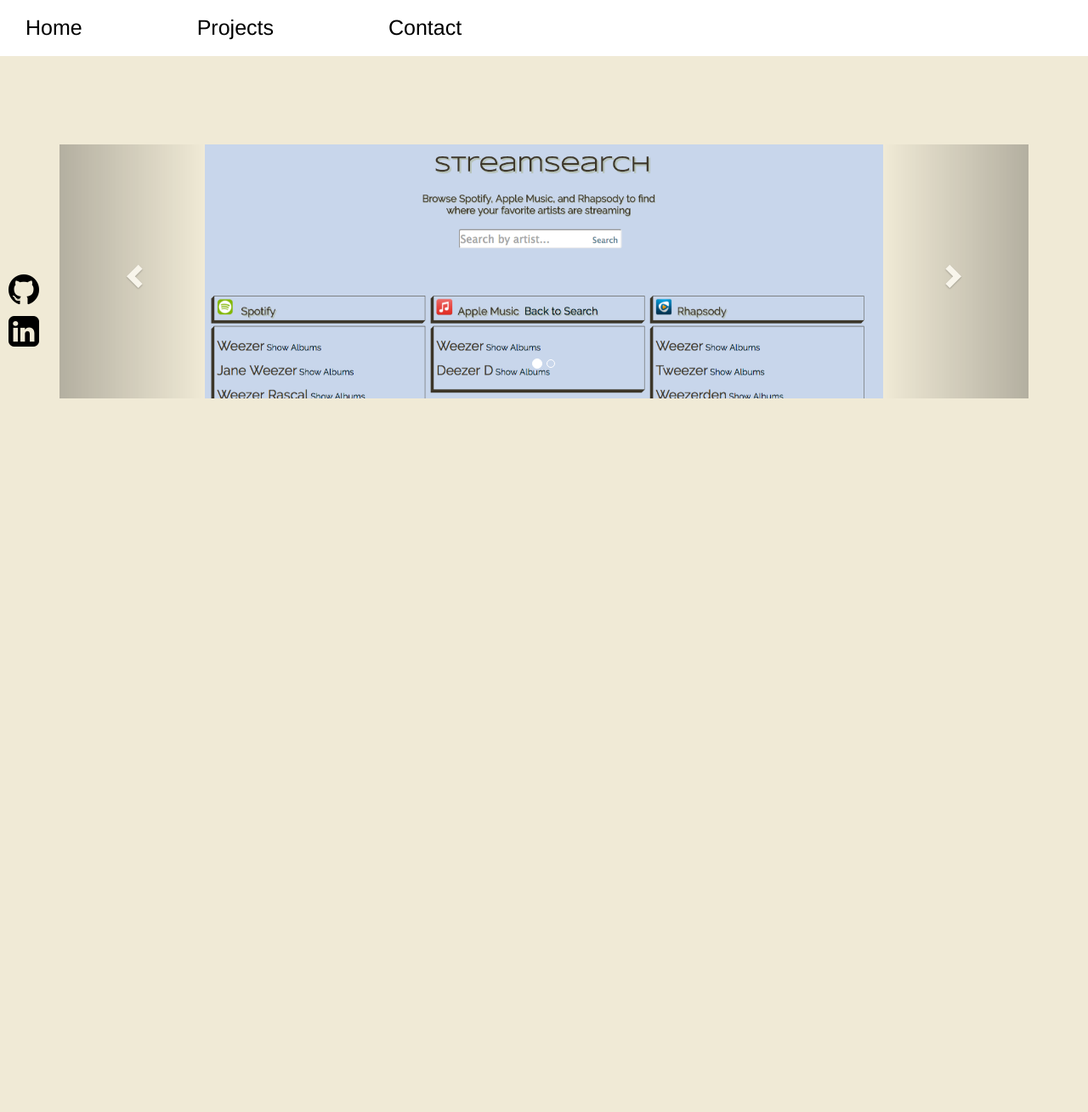
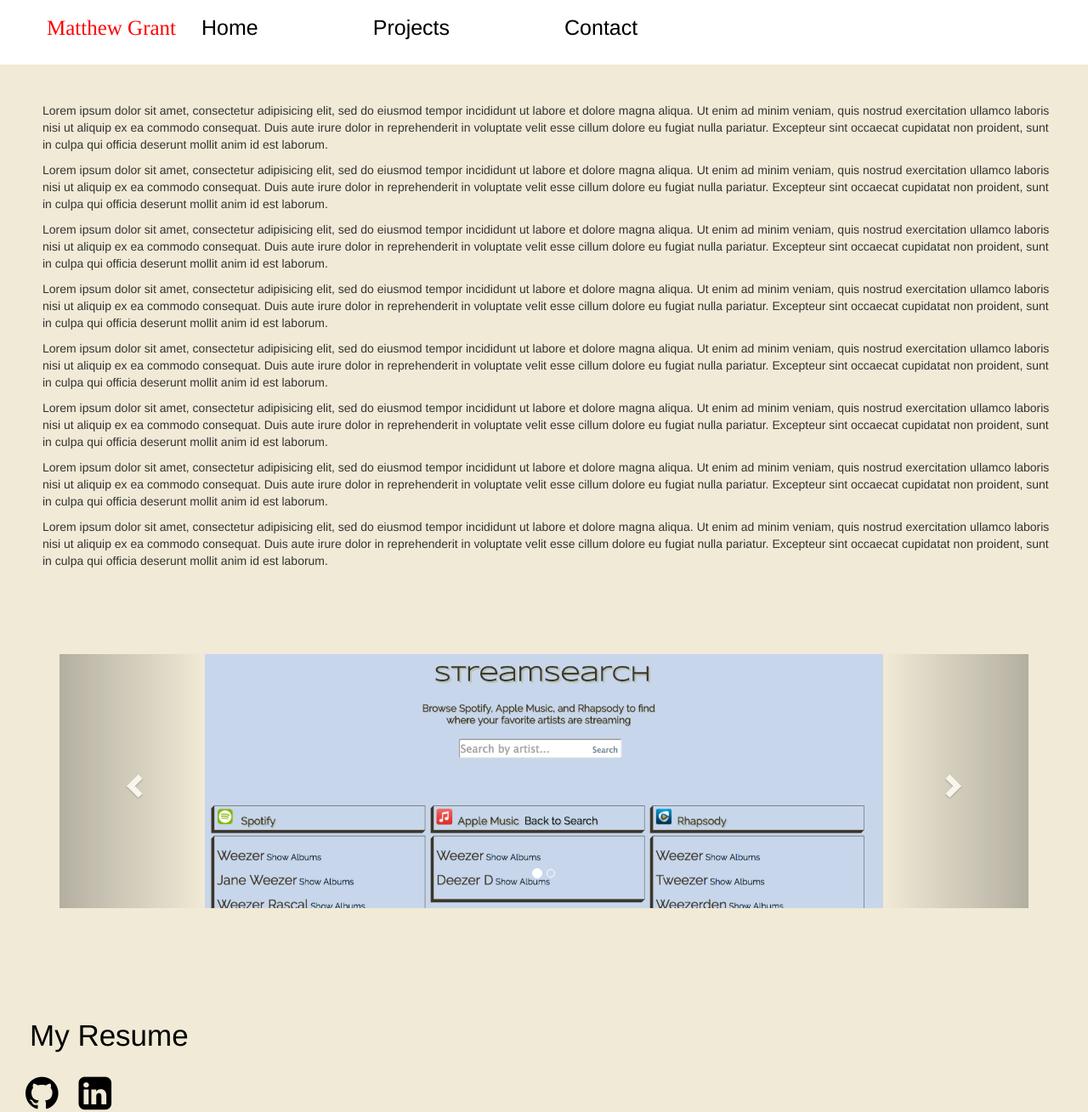
Before and after one commit to mattwgrant/Portfolio, a PHP site: page / in a window 1280 px wide. Shown: the whole page at 85% size. Before the commit the page ends 469 px from the top, so only its background shows below. Run offline with PHP 8.4, Linux system fonts and the light colour scheme; some libraries are stand-ins or nearby versions.

Commit message:
added links and started to smooth out display

```diff
--- a/index.html
+++ b/index.html
@@ -21,21 +21,72 @@
 
   <div class="links">
     <nav>
-      <a href="index.html">Home</a>
-      <a href="projects.html">Projects</a>
-      <a href="contact.html">Contact</a>
+      <p id="nameStyle">Matthew Grant</p>
+      <a href="#home">Home</a>
+      <a href="#projects">Projects</a>
+      <a href="#contact">Contact</a>
+
     </nav>
+
 
 
   </div><br><br><br><br><br><br>
 
-    <div class="social">
-      <a href="https://github.com/mattwgrant"><i class="fa fa-github fa-3x" aria-hidden="true"></i></a>
-      <a href="https://linkedin.com"><i class="fa fa-linkedin-square fa-3x" aria-hidden="true"></i></a>
-      <!-- <a href="https://facebook.com"><i class="fa fa-facebook-square fa-3x" aria-hidden="true"></i></a>
-      <a href="https://twitter.com"><i class="fa fa-twitter-square fa-3x" aria-hidden="true"></i></a> -->
-    </div>
 
+
+<a name="home"></a>
+  <article id="about">
+    <p>Lorem ipsum dolor sit amet, consectetur adipisicing elit, sed do eiusmod
+    tempor incididunt ut labore et dolore magna aliqua. Ut enim ad minim veniam,
+    quis nostrud exercitation ullamco laboris nisi ut aliquip ex ea commodo
+    consequat. Duis aute irure dolor in reprehenderit in voluptate velit esse
+    cillum dolore eu fugiat nulla pariatur. Excepteur sint occaecat cupidatat non
+    proident, sunt in culpa qui officia deserunt mollit anim id est laborum.</p>
+    <p>Lorem ipsum dolor sit amet, consectetur adipisicing elit, sed do eiusmod
+    tempor incididunt ut labore et dolore magna aliqua. Ut enim ad minim veniam,
+    quis nostrud exercitation ullamco laboris nisi ut aliquip ex ea commodo
+    consequat. Duis aute irure dolor in reprehenderit in voluptate velit esse
+    cillum dolore eu fugiat nulla pariatur. Excepteur sint occaecat cupidatat non
+    proident, sunt in culpa qui officia deserunt mollit anim id est laborum.</p>
+    <p>Lorem ipsum dolor sit amet, consectetur adipisicing elit, sed do eiusmod
+    tempor incididunt ut labore et dolore magna aliqua. Ut enim ad minim veniam,
+    quis nostrud exercitation ullamco laboris nisi ut aliquip ex ea commodo
+    consequat. Duis aute irure dolor in reprehenderit in voluptate velit esse
+    cillum dolore eu fugiat nulla pariatur. Excepteur sint occaecat cupidatat non
+    proident, sunt in culpa qui officia deserunt mollit anim id est laborum.</p>
+    <p>Lorem ipsum dolor sit amet, consectetur adipisicing elit, sed do eiusmod
+    tempor incididunt ut labore et dolore magna aliqua. Ut enim ad minim veniam,
+    quis nostrud exercitation ullamco laboris nisi ut aliquip ex ea commodo
+    consequat. Duis aute irure dolor in reprehenderit in voluptate velit esse
+    cillum dolore eu fugiat nulla pariatur. Excepteur sint occaecat cupidatat non
+    proident, sunt in culpa qui officia deserunt mollit anim id est laborum.</p>
+    <p>Lorem ipsum dolor sit amet, consectetur adipisicing elit, sed do eiusmod
+    tempor incididunt ut labore et dolore magna aliqua. Ut enim ad minim veniam,
+    quis nostrud exercitation ullamco laboris nisi ut aliquip ex ea commodo
+    consequat. Duis aute irure dolor in reprehenderit in voluptate velit esse
+    cillum dolore eu fugiat nulla pariatur. Excepteur sint occaecat cupidatat non
+    proident, sunt in culpa qui officia deserunt mollit anim id est laborum.</p>
+    <p>Lorem ipsum dolor sit amet, consectetur adipisicing elit, sed do eiusmod
+    tempor incididunt ut labore et dolore magna aliqua. Ut enim ad minim veniam,
+    quis nostrud exercitation ullamco laboris nisi ut aliquip ex ea commodo
+    consequat. Duis aute irure dolor in reprehenderit in voluptate velit esse
+    cillum dolore eu fugiat nulla pariatur. Excepteur sint occaecat cupidatat non
+    proident, sunt in culpa qui officia deserunt mollit anim id est laborum.</p>
+    <p>Lorem ipsum dolor sit amet, consectetur adipisicing elit, sed do eiusmod
+    tempor incididunt ut labore et dolore magna aliqua. Ut enim ad minim veniam,
+    quis nostrud exercitation ullamco laboris nisi ut aliquip ex ea commodo
+    consequat. Duis aute irure dolor in reprehenderit in voluptate velit esse
+    cillum dolore eu fugiat nulla pariatur. Excepteur sint occaecat cupidatat non
+    proident, sunt in culpa qui officia deserunt mollit anim id est laborum.</p>
+    <p>Lorem ipsum dolor sit amet, consectetur adipisicing elit, sed do eiusmod
+    tempor incididunt ut labore et dolore magna aliqua. Ut enim ad minim veniam,
+    quis nostrud exercitation ullamco laboris nisi ut aliquip ex ea commodo
+    consequat. Duis aute irure dolor in reprehenderit in voluptate velit esse
+    cillum dolore eu fugiat nulla pariatur. Excepteur sint occaecat cupidatat non
+    proident, sunt in culpa qui officia deserunt mollit anim id est laborum.</p>
+  </article>
+<br><br>
+<a name="projects"></a>
   <div class="container">
     <br>
     <div id="myCarousel" class="carousel slide" data-ride="carousel">
@@ -78,5 +129,16 @@
     </div>
   </div>
 
+  <div class="contactSection">
+    <a name="contact"></a>
+    <a href="images/MG_resume.doc.pdf" target="_blank" id="resumeLink">My Resume</a><br><br>
+    <div class="social">
+      <a href="https://github.com/mattwgrant" target="_blank"><i class="fa fa-github fa-3x" aria-hidden="true"></i></a>
+      <a href="https://linkedin.com" target="_blank"><i class="fa fa-linkedin-square fa-3x" aria-hidden="true"></i></a>
+        <!-- <a href="https://facebook.com"><i class="fa fa-facebook-square fa-3x" aria-hidden="true"></i></a>
+        <a href="https://twitter.com"><i class="fa fa-twitter-square fa-3x" aria-hidden="true"></i></a> -->
+    </div>
+  </div>
+
 </body>
 </html>
--- a/style/style.css
+++ b/style/style.css
@@ -11,6 +11,16 @@
 
 }
 
+#nameStyle {
+  font-size: 25px;
+  float: left;
+  padding: 5px;
+  margin-right: 20px;
+  color: red;
+  font-family: times;
+/*  background-color: black;*/
+}
+
 .links nav {
   background-color: white;
   width: 100%;
@@ -22,10 +32,14 @@
   display: inline;
   margin-bottom: 10px;
   padding-top: 10px;
-  padding-left: 25px;
+  padding-left: 50px;
   padding-bottom: 10px;
-  position: absolute;
+  position: fixed;
   float: left;
+}
+
+nav p {
+  display: inline;
 }
 
 nav a {
@@ -57,21 +71,29 @@
   border: none;
 }
 
+#about {
+  margin-right: 35px;
+  margin-left: 50px;
+}
+
 .social {
   display: inline;
-  margin-top: 70px;
-  float: left;
-  position: relative;
-  margin-left: 40%;
+  /*margin-top: 70px;*/
+  /*float: right;*/
+  /*position: fixed;*/
+ /* margin-left: 40%;*/
+  z-index: 1;
+  /*margin-right: 10px;*/
+  margin-left: 10px;
+  padding-top: 10px;
 }
 
 .social a {
   text-decoration: none;
   color: black;
- /* box-shadow: 2px 2px gray;
-  border: none;
-  outli*/
-
+  font-size: 15px;
+  margin-left: 20px;
+  z-index: 10;
 }
 
 .links nav {
@@ -79,21 +101,35 @@
   z-index: 1;
 }
 
-.social {
- /* display: inline-block;*/
+/*.social {
+  display: inline-block;
   float: left;
-  /*position: absolute;*/
+  position: absolute;
   margin-left: 10px;
   margin-top: 200px;
-  /*z-index: 1;*/
+  z-index: 1;
 }
 
 .social a {
   display: block;
   margin-bottom: 7px;
-}
+}*/
 
 
 .container {
   margin-top: 30px;
+  margin-bottom: 125px;
 }
+
+#resumeLink {
+  text-decoration: none;
+  color: black;
+  font-family: helvetica;
+  font-size: 35px;
+  margin-left: 35px;
+  margin-bottom: 10px;
+}
+
+.contactSection {
+  margin-bottom: 50px;
+}
```
Also changed, not shown: page2.html (deleted, +0 -36 lines), contact.html (added), 1 other file. Lines whose indentation alone changed are shown as unchanged.
